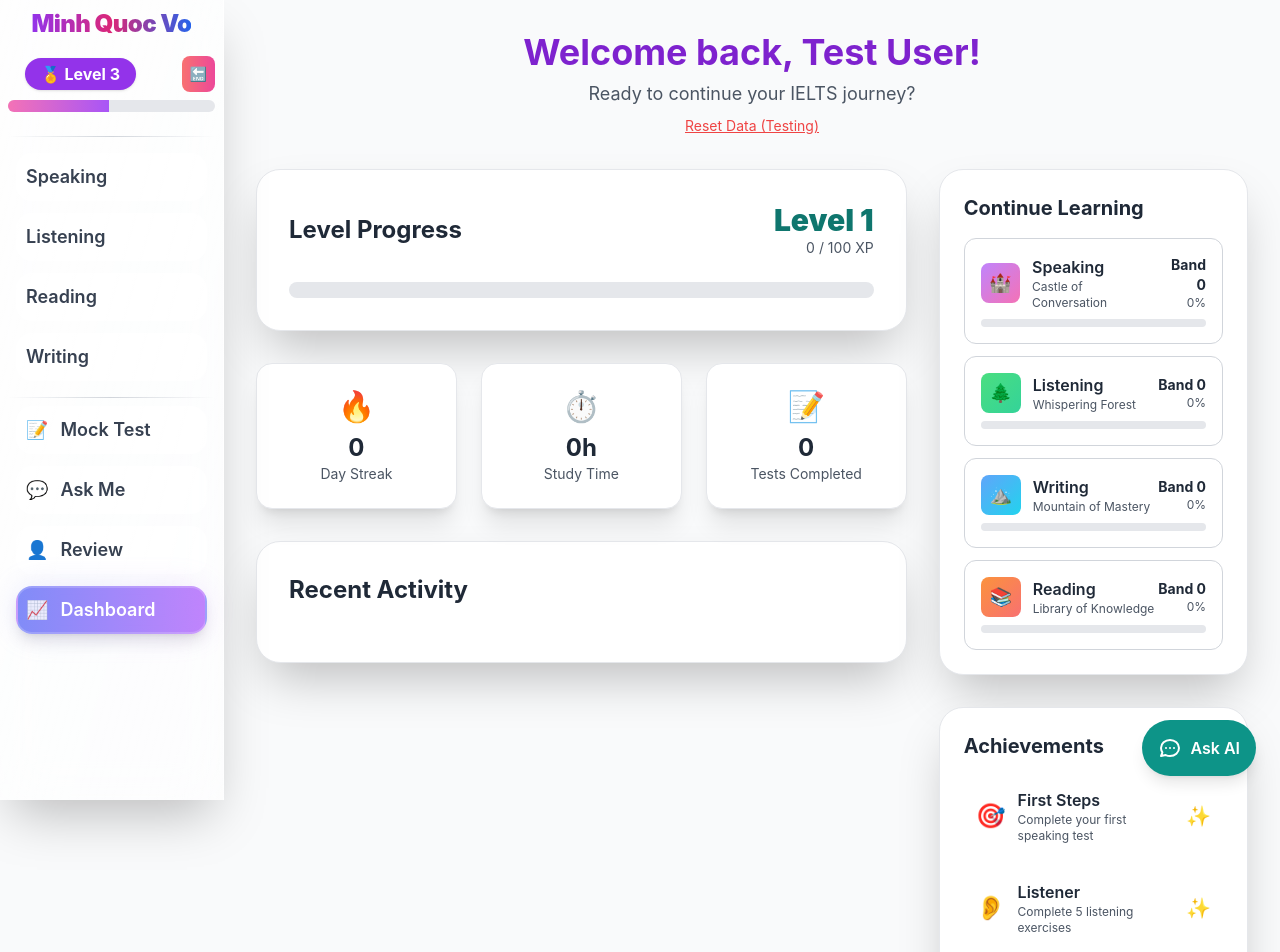
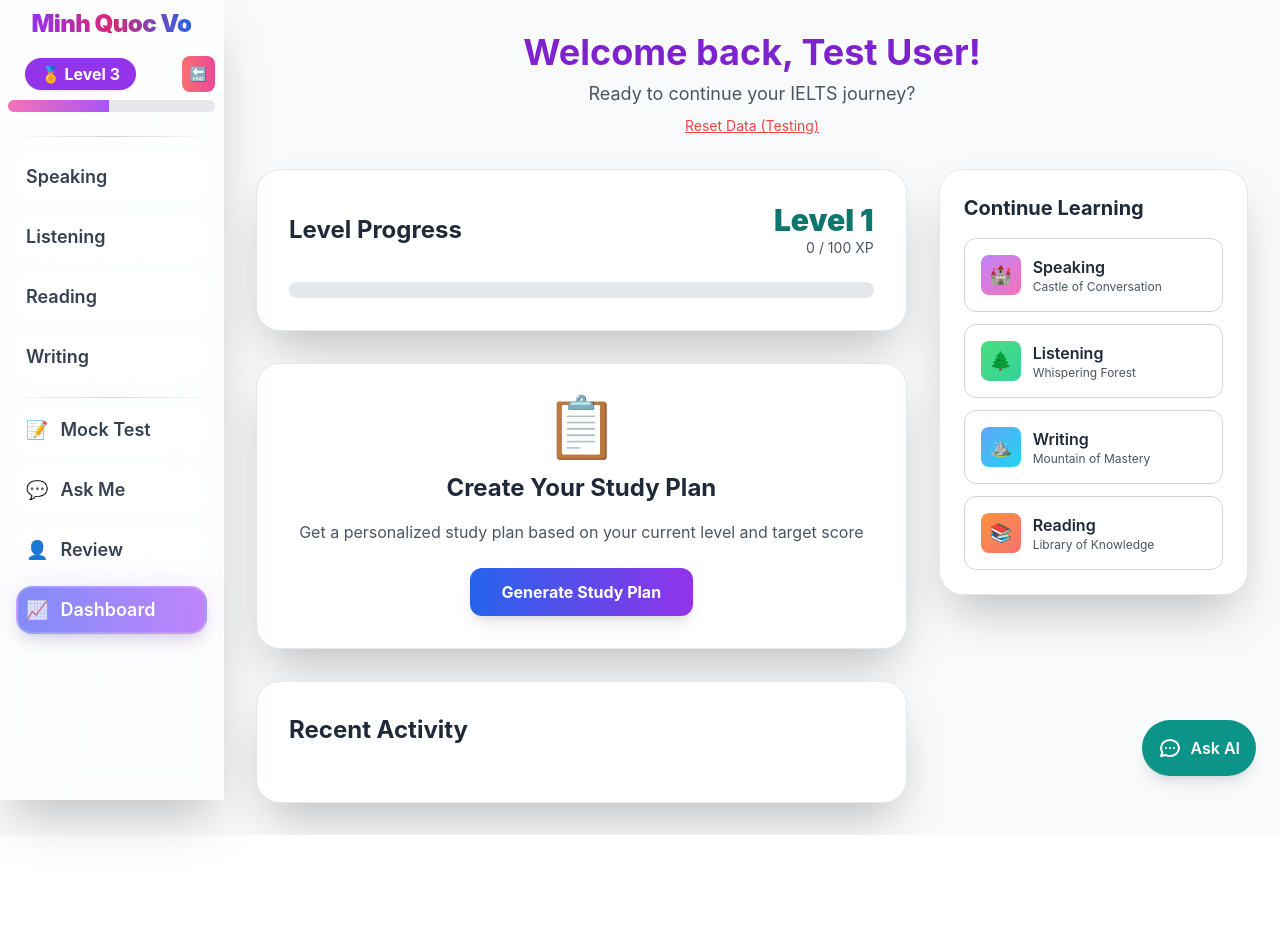
Before and after one commit to mvocoding/testmateai2, a React (Create React App) app: page /dashboard in a window 1280 px wide. Shown: the top 952 px of the page. After the commit the page ends 835 px from the top, so only its background shows below. Built offline with nearby package versions, Linux system fonts and the light colour scheme.

Commit message:
add study plan to dashboard

```diff
--- a/src/pages/Dashboard.jsx
+++ b/src/pages/Dashboard.jsx
@@ -1,6 +1,10 @@
 import React, { useState, useEffect } from 'react';
 import { useNavigate } from 'react-router-dom';
-import { getDashboardData, getUser } from '../services/dataService';
+import {
+  getDashboardData,
+  getUser,
+  generateStudyPlan,
+} from '../services/dataService';
 
 const getSkillsData = (dashboardData) => [
   {
@@ -45,32 +49,12 @@ const getSkillsData = (dashboardData) => [
   },
 ];
 
-const achievements = [
-  {
-    name: 'First Steps',
-    desc: 'Complete your first speaking test',
-    icon: '🎯',
-    earned: true,
-  },
-  {
-    name: 'Listener',
-    desc: 'Complete 5 listening exercises',
-    icon: '👂',
-    earned: true,
-  },
-  {
-    name: 'Scholar',
-    desc: 'Study for 7 days in a row',
-    icon: '📚',
-    earned: false,
-  },
-  { name: 'Master', desc: 'Score 8.0+ on any test', icon: '🏆', earned: false },
-];
+// Removed achievements array
 
 const getRecentActivity = (dashboardData) => {
   if (!dashboardData?.recentActivities) return [];
 
-  return dashboardData.recentActivities.map(activity => ({
+  return dashboardData.recentActivities.map((activity) => ({
     type: activity.practiceType || activity.type,
     action: activity.type === 'practice' ? 'Completed practice' : 'Activity',
     score: activity.score || 0,
@@ -83,6 +67,7 @@ const Dashboard = () => {
   const [dashboardData, setDashboardData] = useState(null);
   const [user, setUser] = useState(null);
   const [loading, setLoading] = useState(true);
+  const [generatingPlan, setGeneratingPlan] = useState(false);
 
   useEffect(() => {
     const loadDashboardData = () => {
@@ -107,16 +92,26 @@ const Dashboard = () => {
   const currentLevel = user?.level || 1;
   const currentXP = user?.xp || 0;
   const totalXP = 100; // XP needed for next level
-  const studyStreak = 0; // TODO: Implement study streak tracking
-  const totalTime = dashboardData?.practiceStats?.total || 0;
-  const testsCompleted = dashboardData?.practiceStats?.total || 0;
 
   const xpPercent = (currentXP / totalXP) * 100;
 
-  // Function to reset data for testing (remove in production)
   const resetData = () => {
     localStorage.clear();
     window.location.reload();
+  };
+
+  const handleGenerateStudyPlan = async () => {
+    setGeneratingPlan(true);
+    try {
+      const plan = await generateStudyPlan(user);
+      if (plan) {
+        setUser({ ...user, studyPlan: plan });
+      }
+    } catch (error) {
+      console.error('Error generating study plan:', error);
+    } finally {
+      setGeneratingPlan(false);
+    }
   };
 
   return (
@@ -161,29 +156,98 @@ const Dashboard = () => {
                 ></div>
               </div>
             </div>
-          <div className="grid grid-cols-1 md:grid-cols-3 gap-6">
-            <div className="bg-white rounded-2xl shadow-xl border border-gray-200 p-6 text-center">
-              <div className="text-3xl mb-2">🔥</div>
-              <div className="text-2xl font-bold text-gray-800">
-                {studyStreak}
-              </div>
-              <div className="text-sm text-gray-600">Day Streak</div>
-            </div>
-            <div className="bg-white rounded-2xl shadow-xl border border-gray-200 p-6 text-center">
-              <div className="text-3xl mb-2">⏱️</div>
-              <div className="text-2xl font-bold text-gray-800">
-                {totalTime}h
-              </div>
-              <div className="text-sm text-gray-600">Study Time</div>
-            </div>
-            <div className="bg-white rounded-2xl shadow-xl border border-gray-200 p-6 text-center">
-              <div className="text-3xl mb-2">📝</div>
-              <div className="text-2xl font-bold text-gray-800">
-                {testsCompleted}
-              </div>
-              <div className="text-sm text-gray-600">Tests Completed</div>
+            {user?.studyPlan ? (
+              <div className="bg-white rounded-3xl shadow-2xl border border-gray-200 p-8">
+                <div className="flex items-center justify-between mb-6">
+                  <h2 className="text-2xl font-bold text-gray-800">
+                    📋 Your Study Plan
+                  </h2>
+                  <div className="text-sm text-gray-600">
+                    {user.studyPlan.weeks} weeks
                   </div>
                 </div>
+
+                <div className="bg-gradient-to-r from-blue-50 to-purple-50 rounded-xl p-4 mb-6">
+                  <p className="text-gray-700 font-medium">
+                    {user.studyPlan.summary}
+                  </p>
+                </div>
+
+                <div className="mb-6">
+                  <h3 className="text-lg font-semibold text-gray-800 mb-3">
+                    Focus Areas
+                  </h3>
+                  <div className="grid grid-cols-1 md:grid-cols-2 gap-3">
+                    {user.studyPlan.focus_areas?.map((area, index) => (
+                      <div key={index} className="bg-gray-50 rounded-lg p-3">
+                        <div className="font-semibold text-gray-800">
+                          {area.skill}
+                        </div>
+                        <div className="text-sm text-gray-600">
+                          {area.reason}
+                        </div>
+                      </div>
+                    ))}
+                  </div>
+                </div>
+
+                <div>
+                  <h3 className="text-lg font-semibold text-gray-800 mb-3">
+                    This Week's Focus
+                  </h3>
+                  {user.studyPlan.weekly_schedule
+                    ?.slice(0, 2)
+                    .map((week, index) => (
+                      <div
+                        key={index}
+                        className="bg-white border border-gray-200 rounded-lg p-4 mb-3"
+                      >
+                        <div className="flex items-center justify-between mb-2">
+                          <h4 className="font-semibold text-gray-800">
+                            Week {week.week}: {week.focus}
+                          </h4>
+                        </div>
+                        <div className="space-y-1">
+                          {week.tasks?.slice(0, 3).map((task, taskIndex) => (
+                            <div
+                              key={taskIndex}
+                              className="flex items-center gap-2 text-sm text-gray-600"
+                            >
+                              <span className="text-blue-500">•</span>
+                              {task}
+                            </div>
+                          ))}
+                        </div>
+                      </div>
+                    ))}
+                </div>
+              </div>
+            ) : (
+              <div className="bg-white rounded-3xl shadow-2xl border border-gray-200 p-8 text-center">
+                <div className="text-6xl mb-4">📋</div>
+                <h2 className="text-2xl font-bold text-gray-800 mb-4">
+                  Create Your Study Plan
+                </h2>
+                <p className="text-gray-600 mb-6">
+                  Get a personalized study plan based on your current level and
+                  target score
+                </p>
+                <button
+                  onClick={handleGenerateStudyPlan}
+                  disabled={generatingPlan}
+                  className="bg-gradient-to-r from-blue-600 to-purple-600 hover:from-blue-700 hover:to-purple-700 text-white font-bold py-3 px-8 rounded-xl shadow-lg transition-all duration-200 disabled:opacity-50 disabled:cursor-not-allowed"
+                >
+                  {generatingPlan ? (
+                    <div className="flex items-center gap-2">
+                      <div className="animate-spin rounded-full h-5 w-5 border-b-2 border-white"></div>
+                      Generating Plan...
+                    </div>
+                  ) : (
+                    'Generate Study Plan'
+                  )}
+                </button>
+              </div>
+            )}
             <div className="bg-white rounded-3xl shadow-2xl border border-gray-200 p-8">
               <h2 className="text-2xl font-bold text-gray-800 mb-6">
                 Recent Activity
@@ -251,67 +315,33 @@ const Dashboard = () => {
                           </div>
                         </div>
                       </div>
-                    <div className="text-right">
-                      <div className="text-sm font-bold text-gray-800">
-                        Band {skill.lastScore}
-                      </div>
-                      <div className="text-xs text-gray-600">
-                        {skill.progress}%
-                      </div>
-                    </div>
-                  </div>
-                  <div className="mt-2 w-full bg-gray-200 rounded-full h-2">
-                    <div
-                      className={`h-2 bg-gradient-to-r ${skill.color} rounded-full transition-all duration-300`}
-                      style={{ width: `${skill.progress}%` }}
-                    ></div>
                     </div>
                   </button>
                 ))}
               </div>
             </div>
+            {user?.studyPlan && (
               <div className="bg-white rounded-3xl shadow-2xl border border-gray-200 p-6">
                 <h2 className="text-xl font-bold text-gray-800 mb-4">
-              Achievements
+                  📝 Study Recommendations
                 </h2>
                 <div className="space-y-3">
-              {achievements.map((achievement, index) => (
+                  {user.studyPlan.recommendations?.map(
+                    (recommendation, index) => (
                       <div
                         key={index}
-                  className={`flex items-center gap-3 p-3 rounded-xl transition-all duration-300 ${
-                    achievement.earned ? 'bg-white/60' : 'bg-gray-100/60'
-                  }`}
+                        className="flex items-center gap-3 p-3 rounded-xl bg-blue-50 border border-blue-100"
                       >
-                  <div
-                    className={`text-2xl ${
-                      achievement.earned ? 'opacity-100' : 'opacity-30'
-                    }`}
-                  >
-                    {achievement.icon}
-                  </div>
-                  <div className="flex-1">
-                    <div
-                      className={`font-semibold ${
-                        achievement.earned ? 'text-gray-800' : 'text-gray-500'
-                      }`}
-                    >
-                      {achievement.name}
-                    </div>
-                    <div
-                      className={`text-xs ${
-                        achievement.earned ? 'text-gray-600' : 'text-gray-400'
-                      }`}
-                    >
-                      {achievement.desc}
+                        <div className="text-blue-500 text-lg">💡</div>
+                        <div className="text-sm text-gray-700">
+                          {recommendation}
                         </div>
                       </div>
-                  {achievement.earned && (
-                    <div className="text-yellow-500 text-xl">✨</div>
+                    )
                   )}
                 </div>
-              ))}
               </div>
-          </div>
+            )}
           </div>
         </div>
       </div>
--- a/src/services/dataService.js
+++ b/src/services/dataService.js
@@ -270,30 +270,72 @@ export const generateStudyPlan = async (userData) => {
     // This would normally call the AI service
     // For now, return a basic study plan
     const studyPlan = {
-      summary: "Focus on improving all skills systematically",
+      summary: "You're on track to achieve your target score! Focus on consistent daily practice and targeted improvement in your weaker areas. Remember, small daily efforts lead to significant long-term results.",
       weeks: 8,
       recommendations: [
-        "Practice each skill daily",
-        "Focus on weak areas",
-        "Take regular mock tests",
-        "Review vocabulary regularly"
+        "Practice 2-3 exercises daily across all skills",
+        "Focus 60% of time on your weakest skill",
+        "Take a full mock test every 2 weeks",
+        "Review and learn 10 new vocabulary words daily"
       ],
       focus_areas: [
         {
-          skill: "All Skills",
-          reason: "Balanced preparation for comprehensive improvement"
+          skill: "Listening",
+          reason: "Improving listening comprehension will boost your overall score"
+        },
+        {
+          skill: "Reading",
+          reason: "Strong reading skills help with time management and accuracy"
+        },
+        {
+          skill: "Writing",
+          reason: "Writing requires the most practice to see improvement"
+        },
+        {
+          skill: "Speaking",
+          reason: "Regular speaking practice builds confidence and fluency"
         }
       ],
       weekly_schedule: [
         {
           week: 1,
-          focus: "Foundation",
-          tasks: ["Grammar basics", "Essential vocabulary", "Test format overview"]
+          focus: "Foundation & Assessment",
+          tasks: [
+            "Complete 2 listening passages daily",
+            "Practice 3 reading exercises",
+            "Write 1 essay (Task 1 or 2)",
+            "Record 2 speaking responses"
+          ]
         },
         {
           week: 2,
-          focus: "Listening",
-          tasks: ["Note-taking skills", "Audio comprehension", "Question types"]
+          focus: "Listening & Reading",
+          tasks: [
+            "Practice note-taking with 3 listening passages",
+            "Complete 4 reading exercises with time limits",
+            "Review vocabulary from previous week",
+            "Take 1 mini mock test"
+          ]
+        },
+        {
+          week: 3,
+          focus: "Writing & Speaking",
+          tasks: [
+            "Write 2 essays (both Task 1 and 2)",
+            "Practice speaking with 4 different topics",
+            "Review grammar rules and common mistakes",
+            "Complete 2 listening exercises"
+          ]
+        },
+        {
+          week: 4,
+          focus: "Integrated Practice",
+          tasks: [
+            "Take 1 full mock test",
+            "Analyze mistakes and create improvement plan",
+            "Focus on weakest areas identified",
+            "Practice time management for all sections"
+          ]
         }
       ]
     };
--- a/src/utils.js
+++ b/src/utils.js
@@ -79,12 +79,38 @@ Current/last band: ${currentScore}
 Target band: ${targetScore}
 Test date: ${testDate}
 
-Create a JSON study plan with:
-- summary: (short motivational summary)
-- weeks: (number of weeks to study)
-- recommendations: [list of actionable recommendations]
-- weekly_schedule: [{week: number, focus: string, tasks: [string]}]
-- focus_areas: [skills to focus on, with reason]`;
+Create a detailed, actionable study plan in JSON format with the following structure:
+
+{
+  "summary": "A motivational 2-3 sentence summary of the study plan",
+  "weeks": number_of_weeks_to_study,
+  "recommendations": [
+    "Specific, actionable recommendation 1",
+    "Specific, actionable recommendation 2",
+    "Specific, actionable recommendation 3",
+    "Specific, actionable recommendation 4"
+  ],
+  "focus_areas": [
+    {
+      "skill": "Listening/Reading/Writing/Speaking",
+      "reason": "Why this skill needs focus based on current vs target score"
+    }
+  ],
+  "weekly_schedule": [
+    {
+      "week": 1,
+      "focus": "Main focus area for this week",
+      "tasks": [
+        "Specific task 1 for this week",
+        "Specific task 2 for this week",
+        "Specific task 3 for this week",
+        "Specific task 4 for this week"
+      ]
+    }
+  ]
+}
+
+Make the plan realistic and achievable. Include specific tasks like "Practice 2 listening passages daily", "Complete 3 reading exercises", "Write 2 essays per week", etc.`;
 
     const payload = {
       temperature: 0.4,
```
Lines whose indentation alone changed are shown as unchanged.
